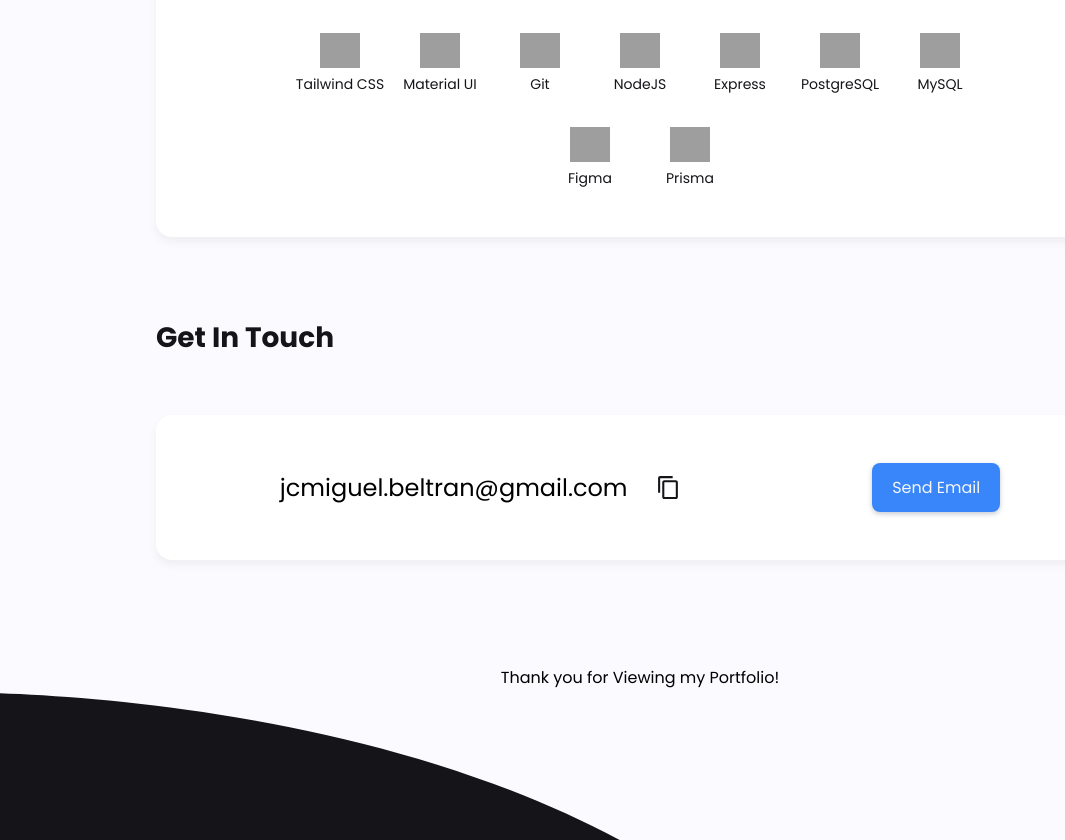
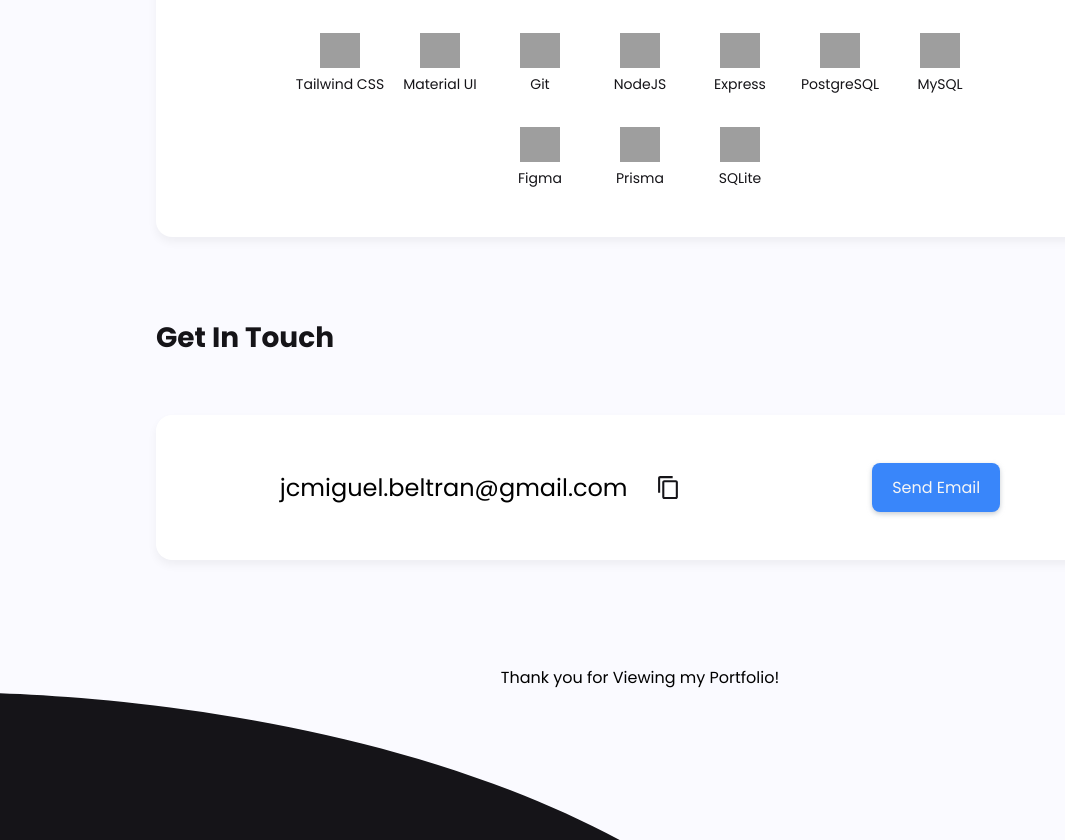
Before and after one commit to xjeyceex/migss-portfolio, a React (Create React App) app: page / in a window 1280 px wide. Shown: the part 4144-4984 px from the top of the page, without its empty margins (0-1065 px from the left). Built offline with nearby package versions, Linux system fonts and the light colour scheme; grey boxes are pictures that could not be loaded.

Commit message:
add sqlite

```diff
--- a/src/data/ProjectData.js
+++ b/src/data/ProjectData.js
@@ -125,4 +125,10 @@
     name: "Prisma",
   },
 
+  {
+    img: "https://raw.githubusercontent.com/devicons/devicon/master/icons/sqlite/sqlite-original.svg",
+    name: "SQLite",
+  },
+
+
 ];
```
